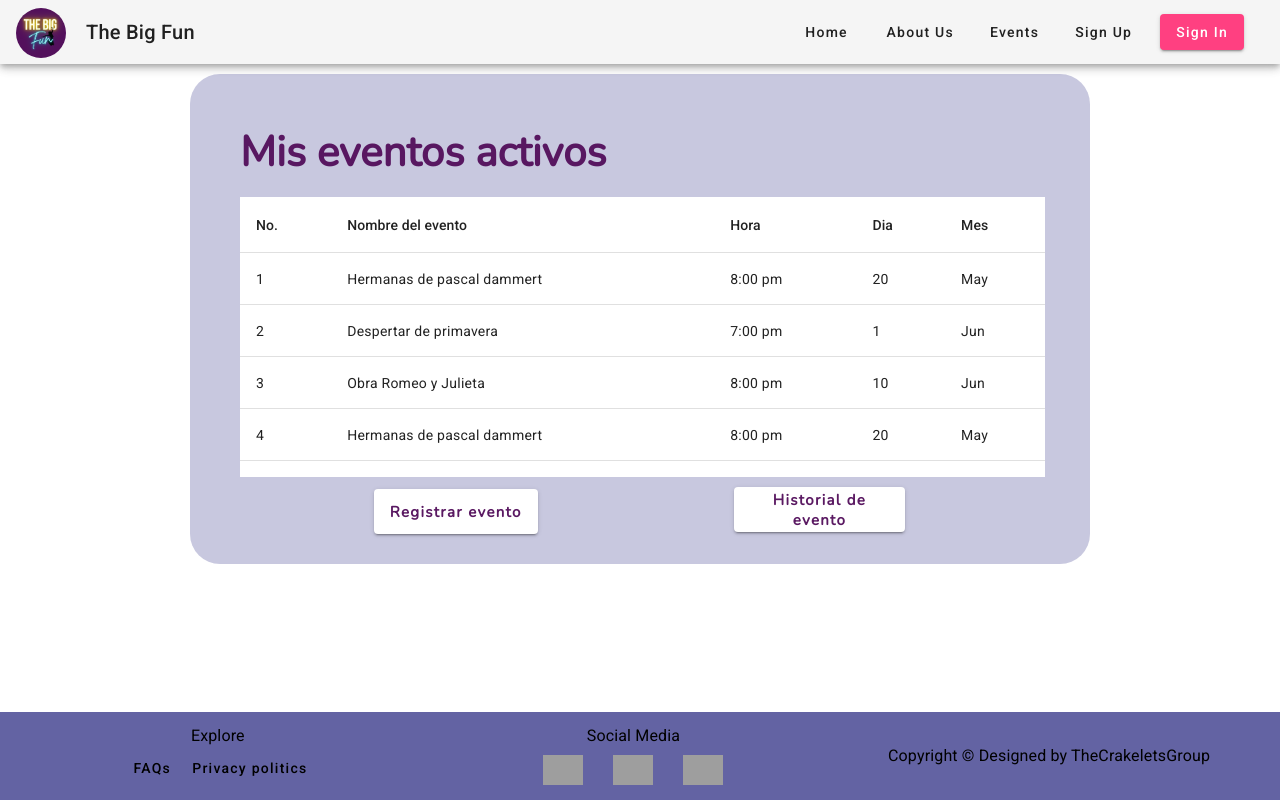
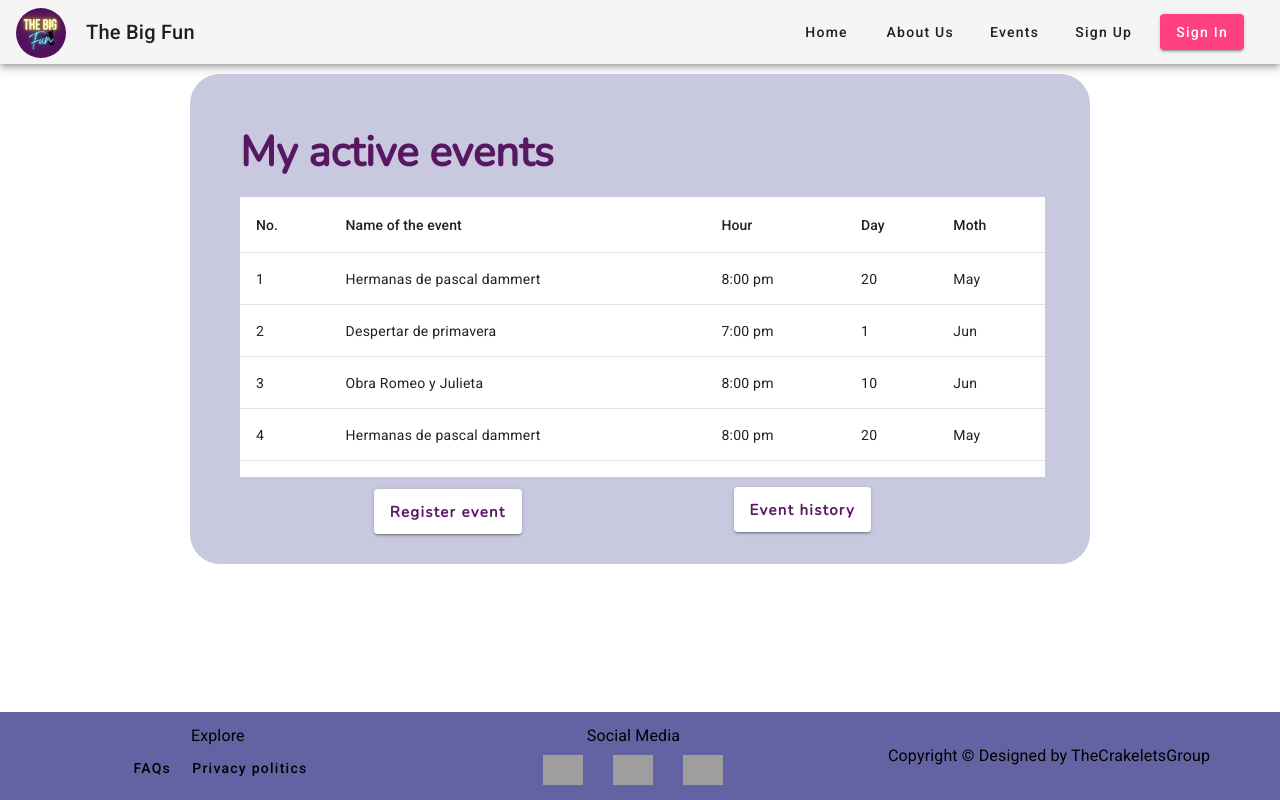
Before and after one commit to CrackeletsGroup-IoT/the-big-fun-web-application, an Angular app: page / in a window 1280 px wide. Built offline with nearby package versions, Linux system fonts and the light colour scheme; grey boxes are pictures that could not be loaded.

Commit message:
refactor: English language change in Organizer event list component

```diff
--- a/src/app/event/components/organizereventlist-content/organizereventlist-content.component.html
+++ b/src/app/event/components/organizereventlist-content/organizereventlist-content.component.html
@@ -5,7 +5,7 @@
     <link href='https://fonts.googleapis.com/css?family=Nunito' rel='stylesheet'>
 
     <div class="title">
-      <h1>Mis eventos activos</h1>
+      <h1>My active events</h1>
     </div>
 
     <cdk-virtual-scroll-viewport  appendOnly itemSize="50" class="example-viewport">
@@ -20,24 +20,24 @@
 
         <!-- Name Column -->
         <ng-container matColumnDef="title">
-          <th mat-header-cell *matHeaderCellDef> Nombre del evento </th>
+          <th mat-header-cell *matHeaderCellDef> Name of the event </th>
           <td mat-cell *matCellDef="let element"> {{element.title}} </td>
         </ng-container>
 
         <!-- Weight Column -->
         <ng-container matColumnDef="hour">
-          <th mat-header-cell *matHeaderCellDef> Hora </th>
+          <th mat-header-cell *matHeaderCellDef> Hour </th>
           <td mat-cell *matCellDef="let element"> {{element.hour}} </td>
         </ng-container>
 
         <!-- Symbol Column -->
         <ng-container matColumnDef="day">
-          <th mat-header-cell *matHeaderCellDef> Dia </th>
+          <th mat-header-cell *matHeaderCellDef> Day </th>
           <td mat-cell *matCellDef="let element"> {{element.day}} </td>
         </ng-container>
 
         <ng-container matColumnDef="month">
-          <th mat-header-cell *matHeaderCellDef> Mes </th>
+          <th mat-header-cell *matHeaderCellDef> Moth </th>
           <td mat-cell *matCellDef="let element"> {{element.month}} </td>
         </ng-container>
 
@@ -48,11 +48,10 @@
 
 
     <div class="footer " >
-
       <div class="left">
         <div class="example-label">
           <div class="example-button-row">
-            <button mat-raised-button>Registrar evento</button>
+            <button mat-raised-button>Register event</button>
           </div>
         </div>
       </div>
@@ -60,7 +59,7 @@
       <div class="rights ">
         <div class="example-label">
           <div class="example-button-row">
-            <button mat-raised-button>Historial de evento</button>
+            <button mat-raised-button>Event history</button>
           </div>
         </div>
       </div>
```
